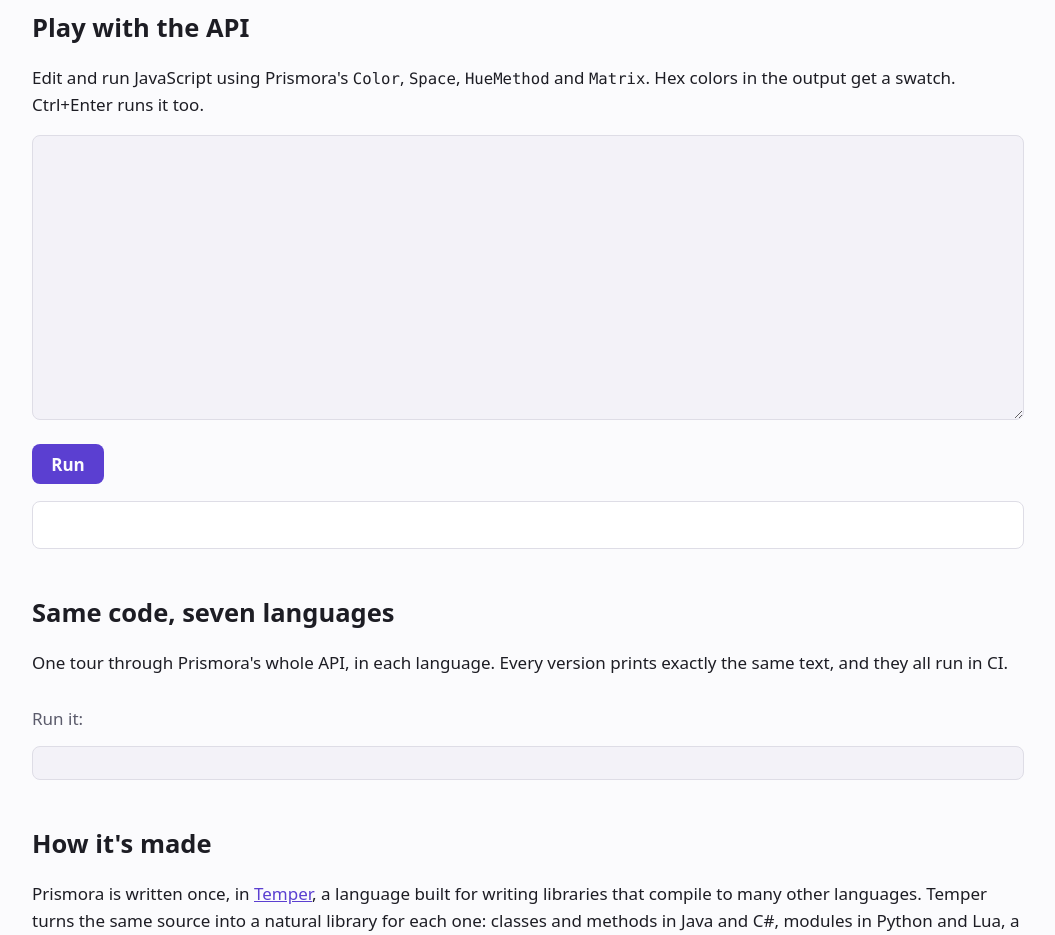
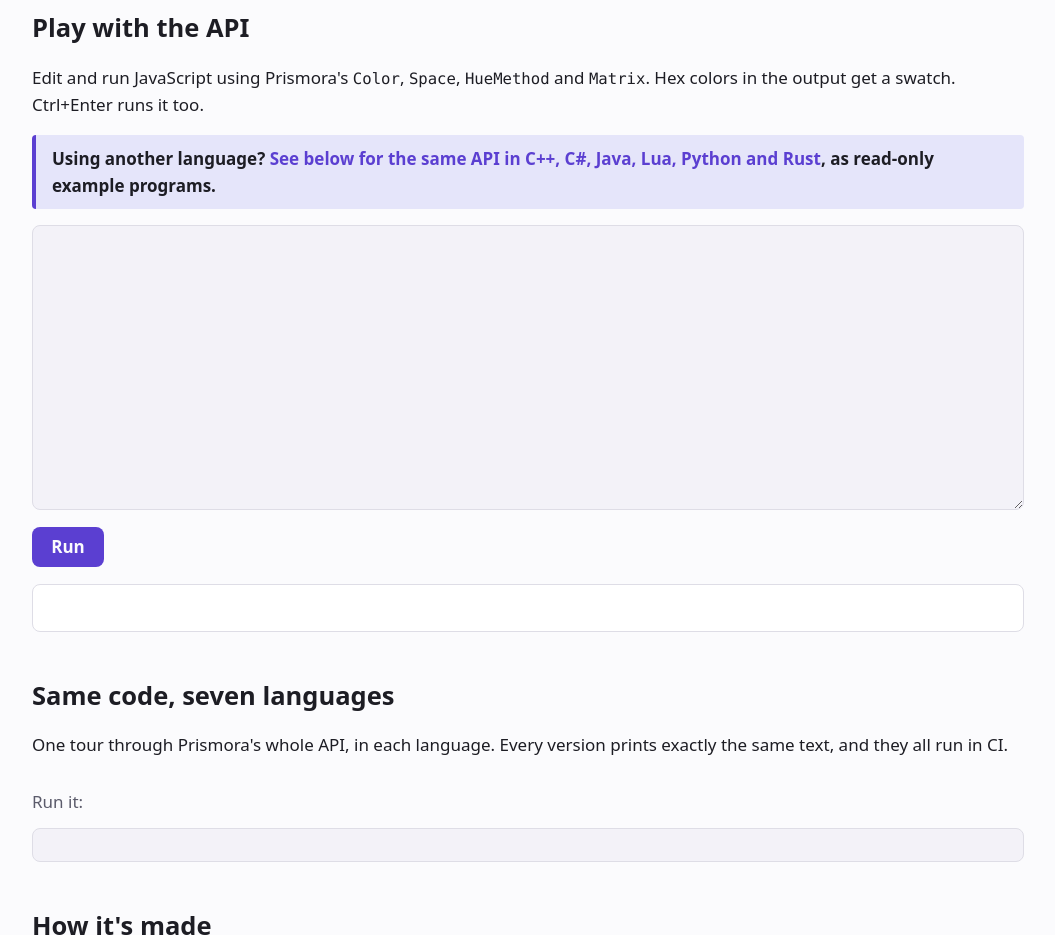
Before and after one commit to temperlang/prismora, a plain HTML site: page site/index.html in a window 1280 px wide. Shown: the part 860-1795 px from the top of the page, without its empty margins (112-1167 px from the left). Drawn offline with Linux system fonts and the light colour scheme; a script that the page names is missing.

Commit message:
Highlight editor code; format better; add link
Signed-off-by: Tom <tom@temper.systems>

```diff
--- a/site/app.js
+++ b/site/app.js
@@ -109,7 +109,11 @@
 console.log("brand", brand.toHex()[0]);
 
 // Five shades, evenly spaced in OkLCh lightness, from dark to light.
-const ends = Color.fromList(Space.oklch, [0.3, 0.12, 0.69, 0.9, 0.05, 0.69]);
+// A Color can hold many colors: each row is lightness, chroma and hue.
+const ends = Color.fromList(Space.oklch, [
+  0.3, 0.12, 0.69, // dark blue
+  0.9, 0.05, 0.69, // pale blue
+]);
 console.log(ends.gradient(5, Space.oklch).toHex().join(" "));
 
 // Is white text readable on it? WCAG wants 4.5 or more.
@@ -118,7 +122,26 @@
 
 const playCode = $("play-code");
 const playOutput = $("play-output");
+const playHighlight = $("play-highlight");
 playCode.value = PLAY_START;
+
+// Redraws the highlighted copy behind the textarea, and keeps it scrolled
+// the same. A trailing newline needs a space after it to be drawn.
+function syncHighlight() {
+  playHighlight.firstChild.innerHTML = highlight(playCode.value + " ", "//");
+  playHighlight.scrollTop = playCode.scrollTop;
+  playHighlight.scrollLeft = playCode.scrollLeft;
+}
+// Grows the editor to fit its code, so it doesn't scroll up and down.
+function fitEditor() {
+  playCode.style.height = "auto";
+  playCode.style.height = `${playCode.scrollHeight + 2}px`;
+}
+playCode.addEventListener("input", () => {
+  fitEditor();
+  syncHighlight();
+});
+playCode.addEventListener("scroll", syncHighlight);
 
 function showOutput(text, isError = false) {
   const line = document.createElement("div");
@@ -175,10 +198,10 @@
 ];
 
 const KEYWORDS = new Set(
-  ("and as auto bool break case catch class const continue def do double else elif end except " +
+  ("and as async auto await bool break case catch class const continue def do double else elif end except export " +
     "false fn for foreach from function if import in int let local match mut new None nil not null " +
-    "or private public return self static string struct template then true True False try type " +
-    "typename use using var void while")
+    "of or private public return self static string struct template then this throw true True False try " +
+    "type typename typeof use using var void while")
     .split(" "),
 );
 
@@ -239,6 +262,8 @@
   tabs.append(button);
 }
 selectTab(0);
+fitEditor();
+syncHighlight();
 
 // Library sizes, measured when the site was built.
 
--- a/site/index.html
+++ b/site/index.html
@@ -103,8 +103,17 @@
         <code>Space</code>, <code>HueMethod</code> and <code>Matrix</code>.
         Hex colors in the output get a swatch. Ctrl+Enter runs it too.
       </p>
-      <label for="play-code" class="visually-hidden">JavaScript</label>
-      <textarea id="play-code" rows="12" spellcheck="false"></textarea>
+      <p class="more">
+        Using another language? <a href="#code">See below for the same API
+        in C++, C#, Java, Lua, Python and Rust</a>, as read-only example
+        programs.
+      </p>
+      <div class="editor">
+        <pre id="play-highlight" aria-hidden="true"><code></code></pre>
+        <label for="play-code" class="visually-hidden">JavaScript</label>
+        <textarea id="play-code" rows="12" spellcheck="false" wrap="off"
+                  autocapitalize="off" autocomplete="off"></textarea>
+      </div>
       <p><button type="button" id="play-run" class="primary">Run</button></p>
       <pre id="play-output" class="output" aria-live="polite"></pre>
     </section>
--- a/site/style.css
+++ b/site/style.css
@@ -283,17 +283,82 @@
   white-space: nowrap;
 }
 
-#play-code {
-  width: 100%;
-  padding: 0.75rem 1rem;
-  font-size: 0.9rem;
-  line-height: 1.5;
-  color: var(--text);
+/* The editor: highlighted code drawn behind a transparent textarea. Both
+   need the same font, size, padding and wrapping to line up. */
+.editor {
+  position: relative;
   background: var(--code-bg);
   border: 1px solid var(--border);
   border-radius: 8px;
+}
+
+.editor pre,
+.editor textarea {
+  margin: 0;
+  padding: 0.75rem 1rem;
+  font-family: ui-monospace, "SF Mono", Menlo, Consolas, monospace;
+  font-size: 0.9rem;
+  line-height: 1.5;
+  letter-spacing: normal;
+  word-spacing: normal;
   tab-size: 2;
+  white-space: pre;
+  border: 0;
+  /* Phones may enlarge text, and not always in both layers. */
+  -webkit-text-size-adjust: 100%;
+  text-size-adjust: 100%;
+}
+
+/* Not the smaller size other code gets, or the layers drift apart. */
+.editor pre code {
+  font: inherit;
+}
+
+.editor pre {
+  position: absolute;
+  inset: 0;
+  overflow: hidden;
+  pointer-events: none;
+}
+
+.editor textarea {
+  position: relative;
+  display: block;
+  width: 100%;
+  min-height: 8rem;
+  color: transparent;
+  caret-color: var(--text);
+  background: transparent;
   resize: vertical;
+  overflow: auto;
+}
+
+.editor textarea::selection {
+  color: transparent;
+  background: color-mix(in oklab, var(--accent) 30%, transparent);
+}
+
+.editor textarea:focus {
+  outline: 2px solid var(--accent);
+  outline-offset: 1px;
+  border-radius: 8px;
+}
+
+.more {
+  margin: 1rem 0;
+  padding: 0.6rem 1rem;
+  font-weight: 600;
+  border-left: 4px solid var(--accent);
+  border-radius: 4px;
+  background: color-mix(in oklab, var(--accent) 12%, var(--bg));
+}
+
+.more a {
+  text-decoration: none;
+}
+
+.more a:hover {
+  text-decoration: underline;
 }
 
 button.primary {
```
